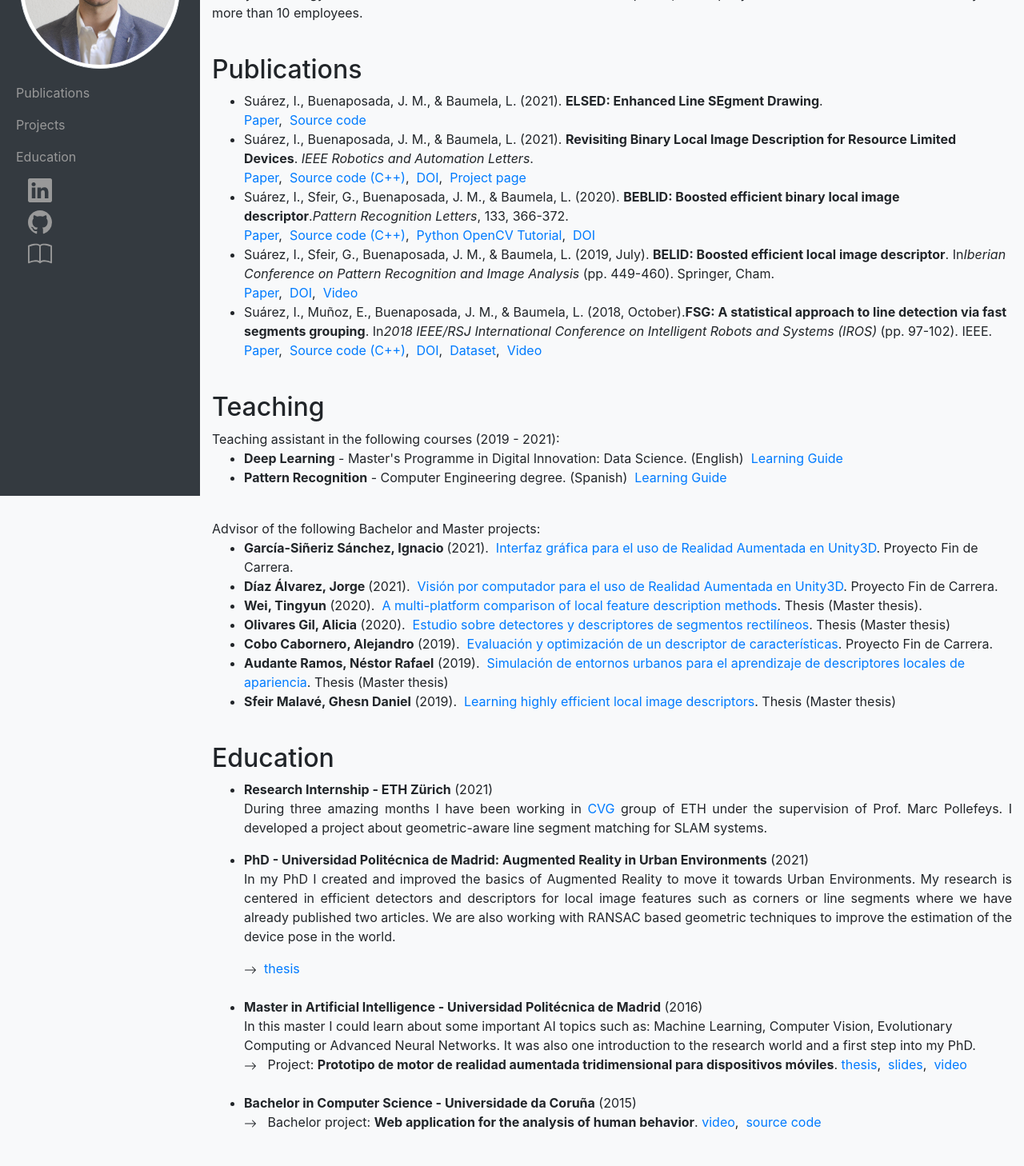
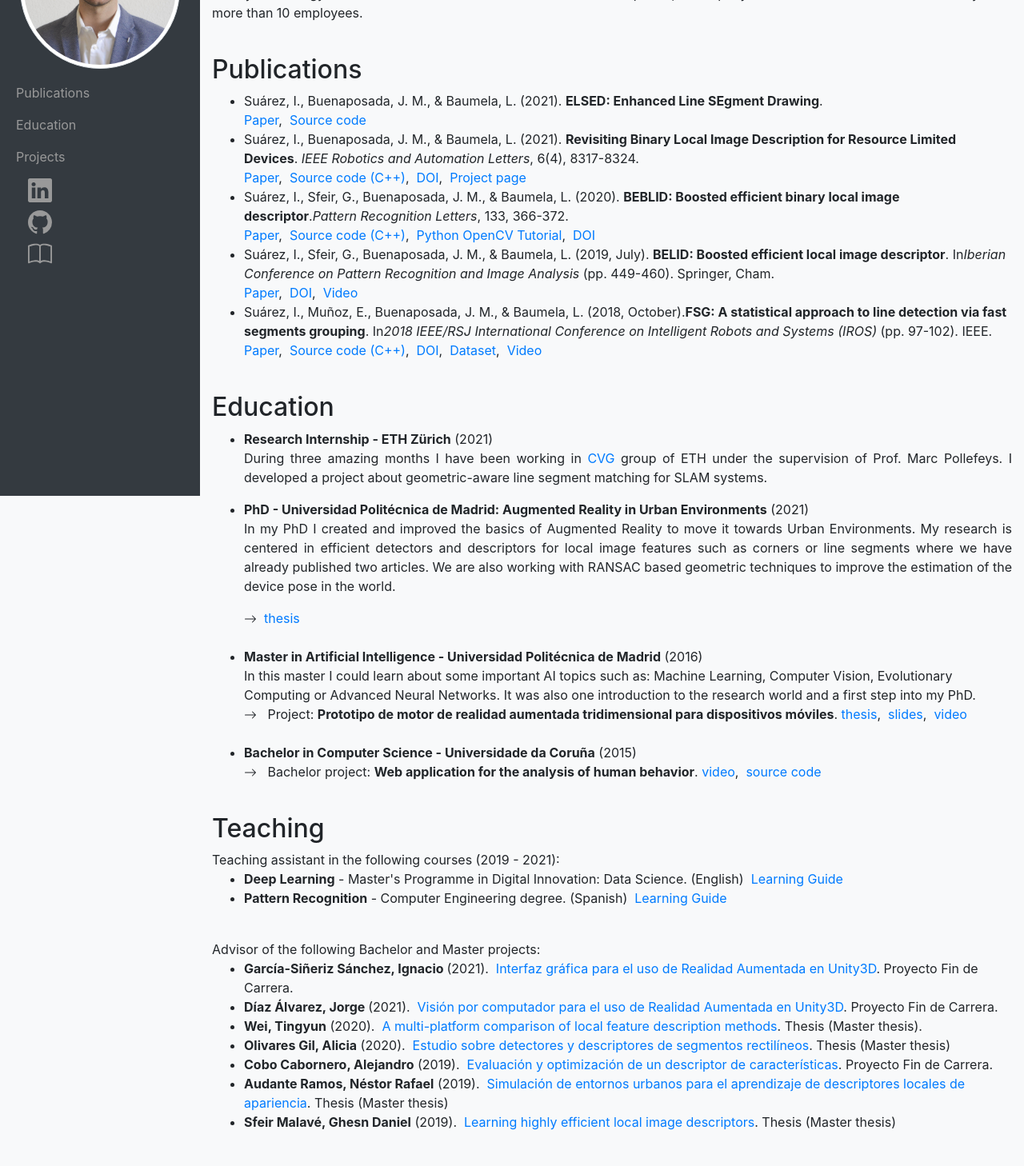
Before and after one commit to iago-suarez/iago-suarez.github.io, a React (Create React App) app: page / in a window 1280 px wide. Shown: the part 180-1638 px from the top of the page at 80% size. Built offline with nearby package versions, Linux system fonts and the light colour scheme.

Commit message:
(FIX) Fixed some links

```diff
--- a/src/App.js
+++ b/src/App.js
@@ -27,13 +27,13 @@ function App () {
               <img src={mypicture} className="img-fluid rounded-circle img-thumbnail" alt="Iago Suárez"/>
             </li>
             <li>
-              <a href="#">Publications</a>
+              <a href="#publications-section">Publications</a>
             </li>
             <li>
-              <a href="#">Projects</a>
+              <a href="#education-section">Education</a>
             </li>
             <li>
-              <a href="#">Education</a>
+              <a href="#projects-section">Projects</a>
             </li>
             <li>
               <a className="medium-icon col-sm" href="https://www.linkedin.com/in/iago-suarez/"><Icon.Linkedin/></a>
@@ -84,7 +84,7 @@ function App () {
                 company that I have co-founded and nowadays has more than 10 employees.</p>
             </div>
             <br/>
-            <div>
+            <div id="publications-section">
               <h2>Publications</h2>
               <ul>
                 <li>Suárez, I., Buenaposada, J. M., & Baumela, L. (2021). <b>ELSED: Enhanced Line SEgment Drawing</b>.
@@ -93,7 +93,7 @@ function App () {
                 <a href="https://github.com/iago-suarez/ELSED">Source code</a> &nbsp;
                 <br/>
                 <li>Suárez, I., Buenaposada, J. M., & Baumela, L. (2021). <b>Revisiting Binary Local Image Description for Resource Limited Devices</b>.
-                   <i> IEEE Robotics and Automation Letters</i>.
+                   <i> IEEE Robotics and Automation Letters</i>, 6(4), 8317-8324.
                 </li>
                 <a href="https://arxiv.org/abs/2108.08380">Paper</a>, &nbsp;
                 <a href="https://github.com/iago-suarez/efficient-descriptors">Source code (C++)</a>, &nbsp;
@@ -134,7 +134,51 @@ function App () {
             </div>
             <br/>
 
-            <div>
+            <div id="education-section">
+              <h2>Education</h2>
+              <ul>
+                <li>
+                  <b>Research Internship - ETH Zürich</b> (2021)<br/>
+                  <p className="text-justify">
+                    During three amazing months I have been working in <a href="https://www.cvg.ethz.ch/">CVG</a> group
+                    of ETH under the supervision of Prof. Marc Pollefeys. I developed a project about geometric-aware line
+                    segment matching for SLAM systems.</p>
+                </li>
+                <li>
+                  <b>PhD - Universidad Politécnica de Madrid: Augmented Reality in Urban Environments</b> (2021)<br/>
+
+                  <p className="text-justify">
+                    In my PhD I created and improved the basics of Augmented Reality to move it towards Urban
+                    Environments. My research is centered in efficient detectors and descriptors for local image
+                    features such as corners or line segments where we have already published two articles. We are also
+                    working with RANSAC based geometric techniques to improve the estimation of the device pose in the
+                    world.</p>
+                  <Icon.ArrowRight/> &nbsp;
+                  <a href="https://oa.upm.es/69043" target="_blank">thesis</a> &nbsp;
+                </li><br/>
+                <li>
+                  <b>Master in Artificial Intelligence - Universidad Politécnica de Madrid</b> (2016)<br/>
+                  In this master I could learn about some important AI topics such as: Machine Learning, Computer
+                  Vision, Evolutionary Computing or Advanced Neural Networks.
+                  It was also one introduction to the research world and a first step into my PhD.<br/>
+                  <Icon.ArrowRight/> &nbsp;
+                  Project: <b>Prototipo de motor de realidad aumentada tridimensional para dispositivos móviles</b>.&nbsp;
+                  <a href="https://oa.upm.es/43350/1/TFM_XOANIAGO_SUAREZ_CANOSA.pdf" target="_blank">thesis</a>, &nbsp;
+                  <a href={SlidesTFM} target="_blank">slides</a>, &nbsp;
+                  <a href="https://youtu.be/NnIveZCbigk" target="_blank">video</a> &nbsp;
+                </li><br/>
+                <li>
+                  <b>Bachelor in Computer Science - Universidade da Coruña</b> (2015)<br/>
+                  <Icon.ArrowRight/> &nbsp;
+                    Bachelor project: <b>Web application for the analysis of human behavior</b>.&nbsp;
+                      <a href="https://www.youtube.com/watch?v=VtWA3Z4OhHQ" target="_blank">video</a>, &nbsp;
+                      <a href="https://github.com/iago-suarez/ancoweb-TFG" target="_blank">source code</a>
+                </li>
+              </ul>
+            </div>
+            <br/>
+
+            <div id="teaching-section">
               <h2>Teaching</h2>
               Teaching assistant in the following courses (2019 - 2021):
               <ul>
@@ -193,56 +237,11 @@ function App () {
             </div>
             <br/>
 
-            <div>
-              <h2>Education</h2>
-              <ul>
-                <li>
-                  <b>Research Internship - ETH Zürich</b> (2021)<br/>
-                  <p className="text-justify">
-                    During three amazing months I have been working in <a href="https://www.cvg.ethz.ch/">CVG</a> group
-                    of ETH under the supervision of Prof. Marc Pollefeys. I developed a project about geometric-aware line
-                    segment matching for SLAM systems.</p>
-                </li>
-                <li>
-                  <b>PhD - Universidad Politécnica de Madrid: Augmented Reality in Urban Environments</b> (2021)<br/>
-
-                  <p className="text-justify">
-                    In my PhD I created and improved the basics of Augmented Reality to move it towards Urban
-                    Environments. My research is centered in efficient detectors and descriptors for local image
-                    features such as corners or line segments where we have already published two articles. We are also
-                    working with RANSAC based geometric techniques to improve the estimation of the device pose in the
-                    world.</p>
-                  <Icon.ArrowRight/> &nbsp;
-                  <a href="https://oa.upm.es/69043" target="_blank">thesis</a> &nbsp;
-                </li><br/>
-                <li>
-                  <b>Master in Artificial Intelligence - Universidad Politécnica de Madrid</b> (2016)<br/>
-                  In this master I could learn about some important AI topics such as: Machine Learning, Computer
-                  Vision, Evolutionary Computing or Advanced Neural Networks.
-                  It was also one introduction to the research world and a first step into my PhD.<br/>
-                  <Icon.ArrowRight/> &nbsp;
-                  Project: <b>Prototipo de motor de realidad aumentada tridimensional para dispositivos móviles</b>.&nbsp;
-                  <a href="https://oa.upm.es/43350/1/TFM_XOANIAGO_SUAREZ_CANOSA.pdf" target="_blank">thesis</a>, &nbsp;
-                  <a href={SlidesTFM} target="_blank">slides</a>, &nbsp;
-                  <a href="https://youtu.be/NnIveZCbigk" target="_blank">video</a> &nbsp;
-                </li><br/>
-                <li>
-                  <b>Bachelor in Computer Science - Universidade da Coruña</b> (2015)<br/>
-                  <Icon.ArrowRight/> &nbsp;
-                    Bachelor project: <b>Web application for the analysis of human behavior</b>.&nbsp;
-                      <a href="https://www.youtube.com/watch?v=VtWA3Z4OhHQ" target="_blank">video</a>, &nbsp;
-                      <a href="https://github.com/iago-suarez/ancoweb-TFG" target="_blank">source code</a>
-                </li>
-              </ul>
-            </div>
-            <br/>
-
-            <div>
+            <div id="presentations-section">
               <h2>Public Presentations</h2>
               <ul>
                 <li><b>Master Universitario en Vision Artificial (URJC) 2021, 2020</b>: Augmented Reality in Urban Environments Seminar.&nbsp;
-                  <a href="https://youtu.be/zijWdXDjwb0"  target="_blank">video</a>,&nbsp;
-                  <a href={PosterSymposiumUPM} target="_blank">poster</a>
+                  <a href="https://youtu.be/zijWdXDjwb0"  target="_blank">video</a>
                 </li>
                 <li><b>2019: 9th Iberian Conference on Pattern Recognition and Image Analysis (IbPRIA)</b>: BELID: Boosted Efficient Local Image Descriptor.&nbsp;
                   <a href={SlidesIbPRIA18} target="_blank">slides</a>
@@ -255,19 +254,21 @@ function App () {
             </div>
             <br/>
 
-            <div>
+            <div id="awards-section">
               <h2>Honors and Awards</h2>
               <ul>
                 <li>Cum Laude PhD (Nov, 2021)</li>
                 <li>Best Student Paper Award of ibPRIA 2019</li>
                 <li>Best PhD Thesis Award in the ICT field of the Polytechnic University of Madrid (May, 2019), &nbsp;
-                  <a href="https://youtu.be/pJN94oZgqWY" target="_blank">video</a></li>
+                  <a href="https://youtu.be/pJN94oZgqWY" target="_blank">video</a>, &nbsp;
+                  <a href={PosterSymposiumUPM} target="_blank">poster</a>
+                </li>
                 <li>Primer Premio al mejor Trabajo Fin de Grado de Soft. Libre (November, 2015)</li>
               </ul>
             </div>
             <br/>
 
-            <div>
+            <div id="projects-section">
               <h2>Other Projects</h2>
               I am specially proud of the following companies/project:<br/><br/>
               <ul>
```
Also changed, not shown: 1 other file (tests, documents, lock files or other folders).
